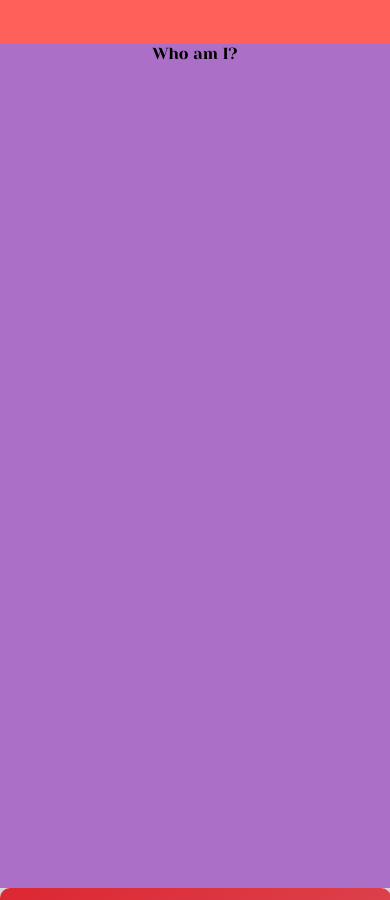
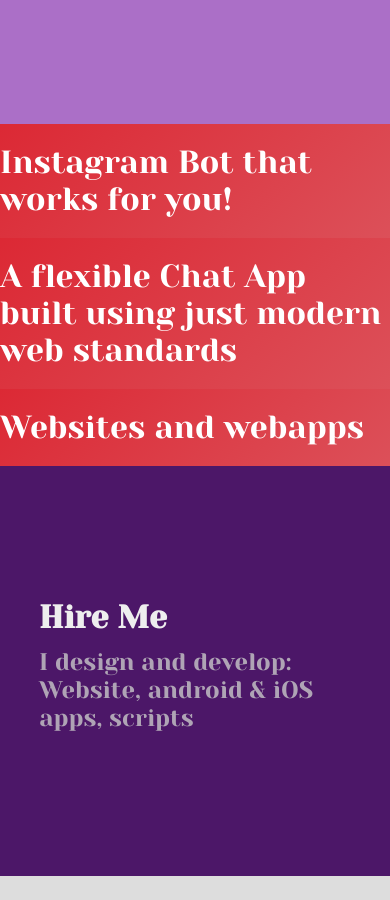
Before and after one commit to rohmishra/rmishra.me-legacy, a website: page index.html in a window 390 px wide. Shown: the part 1740-2640 px from the top of the page. Drawn offline with Linux system fonts and the light colour scheme.

Commit message:
Visual fixes

```diff
--- a/index.html
+++ b/index.html
@@ -45,9 +45,9 @@
 
     <!-- SECTION: Projects Minimodule -->
     <div id="projects" class="container">
-        <div class="card">Card1</div>
-        <div class="card">Card2</div>
-        <div class="card">Card3</div>
+        <div class="card">Instagram Bot that works for you!</div>
+        <div class="card">A flexible Chat App built using just modern web standards</div>
+        <div class="card">Websites and webapps</div>
     </div>
     <!-- SECTION: Contact me -->
     <div id="contactme" class="container">
@@ -87,6 +87,7 @@
                     <a href="//github.com/rohmishra">Github</a>
                     <a href="//www.behance.net/rohmish">Behance</a>
                     <a href="//snapchat.com/add/rohmish">snapchat</a>
+                    <a href="//twitter.com/roh_mish">TWITTER</a>
                 </div>
             </div>
         </div>
--- a/main.css
+++ b/main.css
@@ -14,11 +14,6 @@
     scroll-behavior: smooth;
 }
 
-body {
-    scroll-snap-type: y proximity;
-    /* overflow-y: scroll; */
-}
-
 a {
     text-decoration: none;
     color: #ff605a;
@@ -28,7 +23,6 @@
 a:focus {
     border-bottom: 4px;
     border-bottom-color: #ff605a;
-    /* color: #ff605a; */
 }
 
 h2 {
@@ -114,8 +108,6 @@
     padding: 0px 48px;
     overflow: hidden;
     padding: 0 10vw;
-    scroll-snap-align: start;
-    scroll-snap-stop: normal;
     background: #ff605a;
 }
 
@@ -223,6 +215,22 @@
     animation-direction: alternate
 }
 
+.container#medium-CTA {
+    max-height: 80px;
+    min-height: 80px;
+    height: 80px;
+    background: gainsboro;
+    justify-content: center;
+}
+
+.container#medium-CTA>p {
+    color: #222;
+}
+
+.container#medium-CTA>p>a {
+    color: #000;
+}
+
 /* Who am I */
 .container#intro {
     background: #ab6fc7;
@@ -230,22 +238,27 @@
 
 .container#projects {
     background: gainsboro;
+    padding: 20px 10px;
+    justify-content: space-evenly;
 }
 
 .container#projects .card {
     background: linear-gradient(135.57deg, #DC2430 -7.72%, rgba(220, 36, 48, 0.72) 113.62%);
     box-shadow: 0px 4px 8px rgba(0, 0, 0, 0.25);
     border-radius: 10px;
-    min-width: 250px;
-    min-height: 250px;
-    transition: transform 250ms ease-out;
-    padding: 20px;
+    width: 300px;
+    height: 250px;
+    transition: all 300ms ease-in-out;
+    padding: 45px;
+    color: white;
+    font-size: 2rem;
 }
 
 #projects .card:focus,
 #projects .card:focus-within,
 #projects .card:hover {
     transform: scale(1.1);
+    background: #dc2430
 }
 
 /* Contact Section */
@@ -328,12 +341,28 @@
         display: none;
     }
 
-    .card {
+    .card,
+    .container#projects .card {
         border-radius: 0;
         max-width: 100vw;
         width: 90vw;
         padding: 18px 48px;
         height: inherit;
+        box-shadow: none;
+    }
+
+    .container#projects {
+        min-height: inherit;
+        padding: 0px 50px;
+    }
+
+    .container#projects .card {
+        padding: 20px 20px;
+        width: 100vw;
+    }
+
+    .container#projects .card:hover {
+        transform: scale(1);
     }
 
     /* footer */
```
